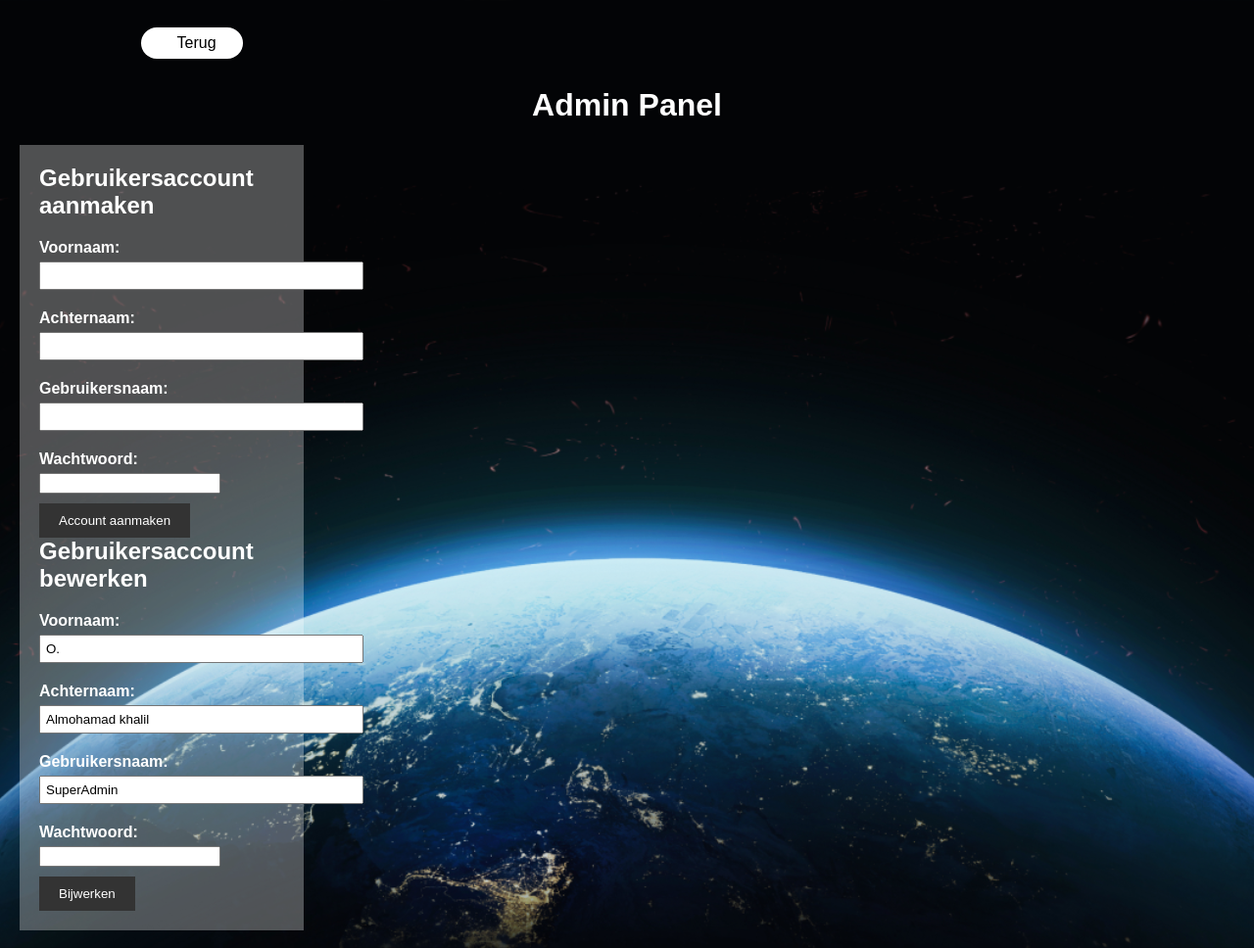
After one commit to SergioGomezAlvarez/Reisorganisatie, a PHP site: page /AdminPanel.php?id=14 in a window 1280 px wide. The commit adds this page. Shown: the whole page at 98% size. Run offline with PHP 8.4, Linux system fonts and the light colour scheme; data comes from the database, SQL or seed files in the repository.

Commit message:
adminoanel-1,1

```diff
--- /dev/null
+++ b/AdminPanel.php
@@ -0,0 +1,84 @@
+<!DOCTYPE html>
+<html>
+
+<head>
+    <meta charset="UTF-8">
+    <meta http-equiv="X-UA-Compatible" content="IE=edge">
+    <meta name="viewport" content="width=device-width, initial-scale=1.0">
+    <title>Document</title>
+    <link rel="stylesheet" href="css/Contact.css">
+    <link rel="stylesheet" href="css/bestemming.css">
+    <link rel="preconnect" href="https://fonts.googleapis.com">
+    <link rel="preconnect" href="https://fonts.gstatic.com" crossorigin>
+    <link rel="stylesheet" href="css/adminpanel.css">
+    <link
+        href="https://fonts.googleapis.com/css2?family=Open+Sans:ital,wght@0,400;1,600&family=Roboto+Condensed&display=swap"
+        rel="stylesheet">
+    <script src="https://unpkg.com/scrollreveal"></script>
+</head>
+
+<body>
+    <div class="terug-div">
+        <a class="terug-button" href="index.php"><i class="fas fa-arrow-left"></i>Terug</a>
+    </div>
+    <h1>Admin Panel</h1>
+
+<div class="container">
+    <div class="box">
+    <h2>Gebruikersaccount aanmaken</h2>
+    <form method="POST" action="register.php">
+        <label for="firstname">Voornaam:</label>
+        <input type="text" id="firstname" name="firstname" required><br>
+
+        <label for="lastname">Achternaam:</label>
+        <input type="text" id="lastname" name="lastname" required><br>
+
+        <label for="username">Gebruikersnaam:</label>
+        <input type="text" id="username" name="username" required><br>
+
+        <label for="password">Wachtwoord:</label>
+        <input type="password" id="password" name="password" required><br>
+
+        <input type="submit" name="register" value="Account aanmaken">
+    </form>
+      <h2>Gebruikersaccount bewerken</h2>
+    <?php
+        // Verbind met de database en haal de gebruikersgegevens op
+        require_once './database/conn.php';
+        $id = $_GET['id'];
+        $sql = "SELECT * FROM `member` WHERE `id` = ?";
+        $stmt = $conn->prepare($sql);
+        $stmt->execute([$id]);
+        $user = $stmt->fetch(PDO::FETCH_ASSOC);
+
+        if ($user) {
+            ?>
+            <form method="POST" action="update_user.php">
+                <input type="hidden" name="id" value="<?php echo $user['id']; ?>">
+
+                <label for="firstname">Voornaam:</label>
+                <input type="text" id="firstname" name="firstname" value="<?php echo $user['firstname']; ?>" required><br>
+
+                <label for="lastname">Achternaam:</label>
+                <input type="text" id="lastname" name="lastname" value="<?php echo $user['lastname']; ?>" required><br>
+
+                <label for="username">Gebruikersnaam:</label>
+                <input type="text" id="username" name="username" value="<?php echo $user['username']; ?>" required><br>
+
+                <label for="password">Wachtwoord:</label>
+                <input type="password" id="password" name="password" required><br>
+
+                <input type="submit" name="update" value="Bijwerken">
+            </form>
+            <?php
+        } else {
+            echo "Gebruiker niet gevonden.";
+        }
+    ?>
+
+
+</div>
+
+</body>
+
+</html>
--- a/bestemming.php
+++ b/bestemming.php
@@ -47,7 +47,7 @@ if (!isset($_SESSION['login']) || $_SESSION['login'] !== true) {
             <div class="navigatie-first">
                 <a href="test.html">+31 6 234 567 89</a>
                 <span class="scheidingslijn"></span>
-                <a href="bestemmijng.php">contact@domain.com</a>
+                <a href="Contact.php">mijn account</a>
             </div>
             <div class="navigatie-second">
                 <?php include_once 'header.php'; ?>
--- /dev/null
+++ b/css/adminpanel.css
@@ -0,0 +1,39 @@
+body {
+    background-image: url('../img/Showcase-Cover.png');
+    background-size: cover;
+    color: #fff;
+    font-family: Arial, sans-serif;
+    margin: 0;
+    padding: 20px;
+}
+
+h1 {
+    text-align: center;
+}
+
+.container {
+    display: flex;
+    flex-wrap: wrap;
+    justify-content: space-between;
+}
+
+.box {
+    width: calc(25% - 20px);
+    background-color: rgba(255, 255, 255, 0.3);
+    padding: 20px;
+    margin-bottom: 20px;
+    box-sizing: border-box;
+}
+
+h2 {
+    margin-top: 0;
+}
+
+ul {
+    list-style-type: none;
+    padding-left: 20px;
+}
+
+li {
+    margin-bottom: 10px;
+}
--- a/css/bestemming.css
+++ b/css/bestemming.css
@@ -416,7 +416,7 @@
   input[type="text"],
   input[type="email"],
   select {
-    width: 377px;
+    width: 317px;
     padding: 5px;
     margin-bottom: 10px;
   }
--- a/index.php
+++ b/index.php
@@ -196,7 +196,7 @@ try {
 
 
                 } else {
-                    $resultSet = $connectie->query("SELECT * FROM vakanties")->fetchAll();
+                    $resultSet = $connectie->query("SELECT * FROM vakanties");
 
 
                 }
```
Also changed, not shown: boekingverwerking.php (+17 -11 lines), database/db_login.sql (+4 -4 lines), mijnAccount.php (+11 -2 lines), register.php (added, +31 -0 lines), update_user.php (added, +32 -0 lines).
